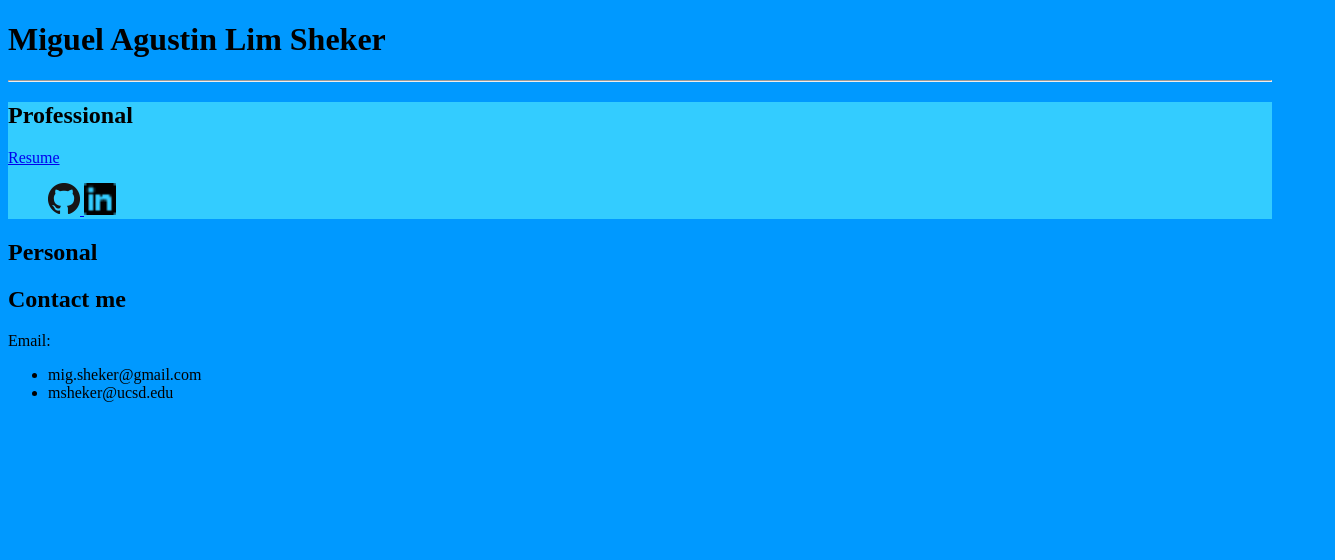
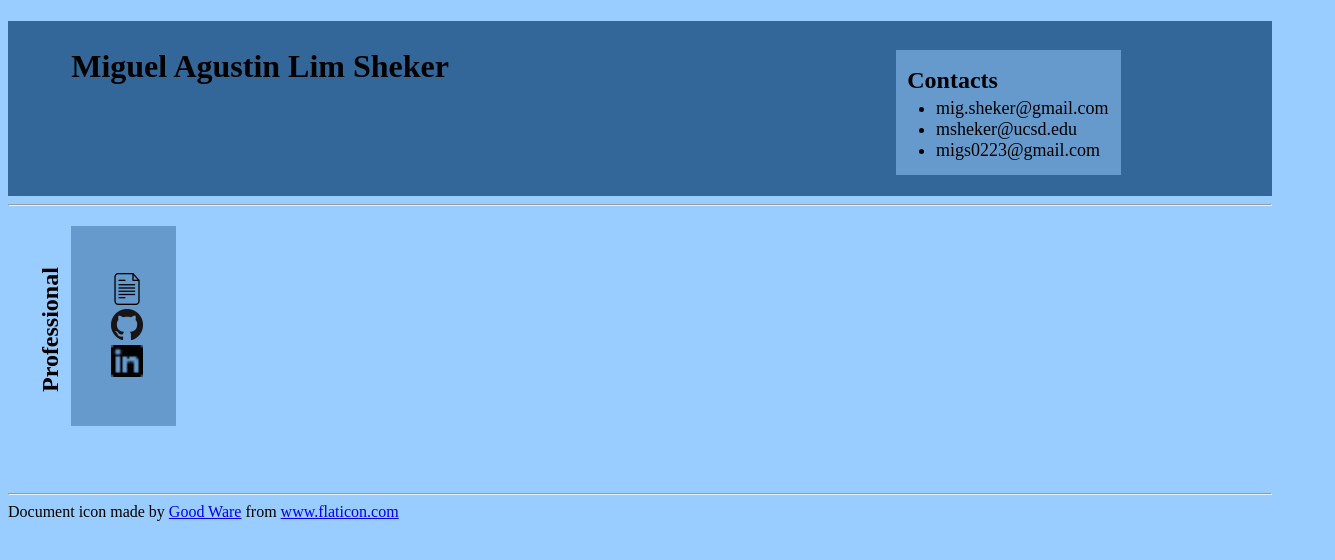
Before and after one commit to msheker/msheker.github.io, a plain HTML site: page index.html in a window 1280 px wide. Shown: the whole page, 1335 px wide, since content can reach past the window. Drawn offline with Linux system fonts and the light colour scheme.

Commit message:
layout edits, css

```diff
--- a/index.html
+++ b/index.html
@@ -5,18 +5,37 @@
 	<meta charset= "utf-8"/>
 	<link rel="stylesheet" type="text/css" href="style.css">
 	<style>
-		.buttons {display:inline;}
-		.professional	{background-color:#33CCFF;}
+		.buttons 	{display:inline;}
+		.profsect	{background-color:#6699CC;
+					height:200px;
+					width:105px;
+					position:relative;
+					left:5%;
+					border:3px;
+					border-color:black}
+		.prof		{transform: rotate(-90deg);
+					position:relative;
+					left:-70%;
+					top:50%}
+		.personal	{transform: rotate(-90deg);
+					position:relative;
+					left:-80%;
+					top:50%}
 	</style>
 </head>
 
 <body>
-	<h1>Miguel Agustin Lim Sheker</h1>
+	<div class="head">
+		<h1 class="title">Miguel Agustin Lim Sheker</h1>
+	</div>
 	<hr>
-	<div class="professional">
-		<h2>Professional</h2>
-		<a href="resume.html">Resume</a>
+	<div class="profsect">
+		<h2 class="prof">Professional</h2>
 		<ul>
+			<li class="buttons">
+				<a href="resume.html" style="">
+				<img src="interface.png" alt="Resume" height="32" width="32">
+				</a>
 			<li class="buttons">
 				<a href="https://github.com/msheker">
 				<img src= "GitHub-Mark-32px.png" height="32" width="32" alt="GitHub">
@@ -29,16 +48,21 @@
 			</li>
 		</ul>
 	</div>
-	<div class="tab">
-		<h2>Personal</h2>
+	<div>
+		<h2 class="personal"> Personal</h2>
 	</div>
-	<div id="contact">
-		<h2>Contact me</h2>
-		<p>Email: </p>
-		<ul>
+	<div class="contact">
+		<h2 style="position:relative; left:5%; top:-2.5%">Contacts</h2>
+		<ul style="position:relative; top:-15%; font-size:18px">
 			<li>mig.sheker@gmail.com </li>
 			<li>msheker@ucsd.edu</li>
+			<li>migs0223@gmail.com</li>
 		</ul>
+	</div>
+
+	<div class="foot">
+	<hr>
+	Document icon made by <a href="https://www.flaticon.com/free-icon/file_607674?term=document&page=4&position=6" title="Good Ware">Good Ware</a> from <a href="https://www.flaticon.com/" title="Flaticon">www.flaticon.com</a>
 	</div>
 </body>
 </html>
--- a/style.css
+++ b/style.css
@@ -1 +1,16 @@
-body {background-color:#0099FF;}
+body 		{background-color:#99CCFF;}
+.head		{background-color:#336699;
+			height:175px}
+.title		{position:relative;
+			top:15%;
+			left:5%}
+.contact	{height:125px;
+			width:225px;
+			background-color:#6699CC;
+			position:absolute;
+			left:70%;
+			top:6.25%;
+			border-color:black;
+			border-width:10px}
+.foot		{position:absolute:
+			bottom: -2.5%}
```
Also changed, not shown: resume.html (+12 -4 lines), interface.png (added).
